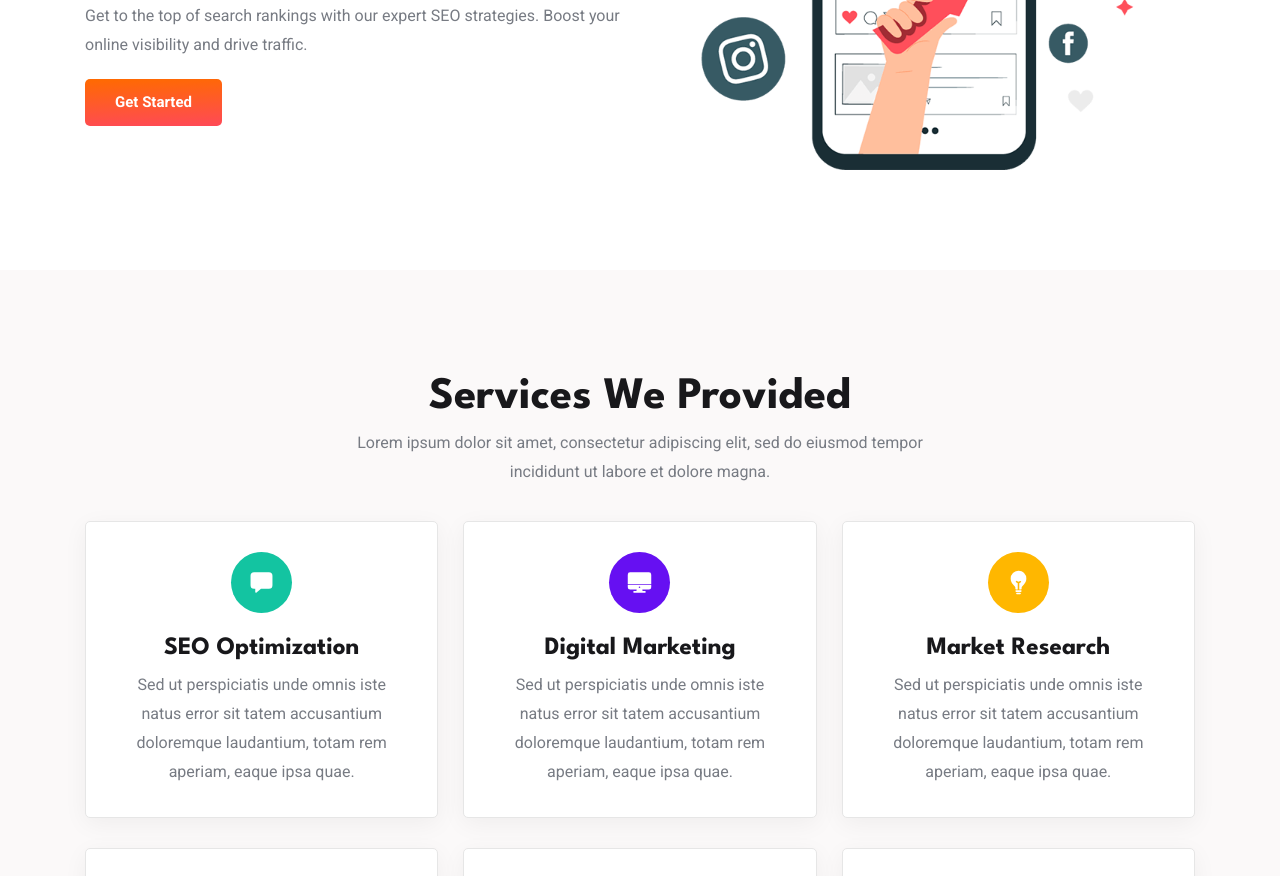
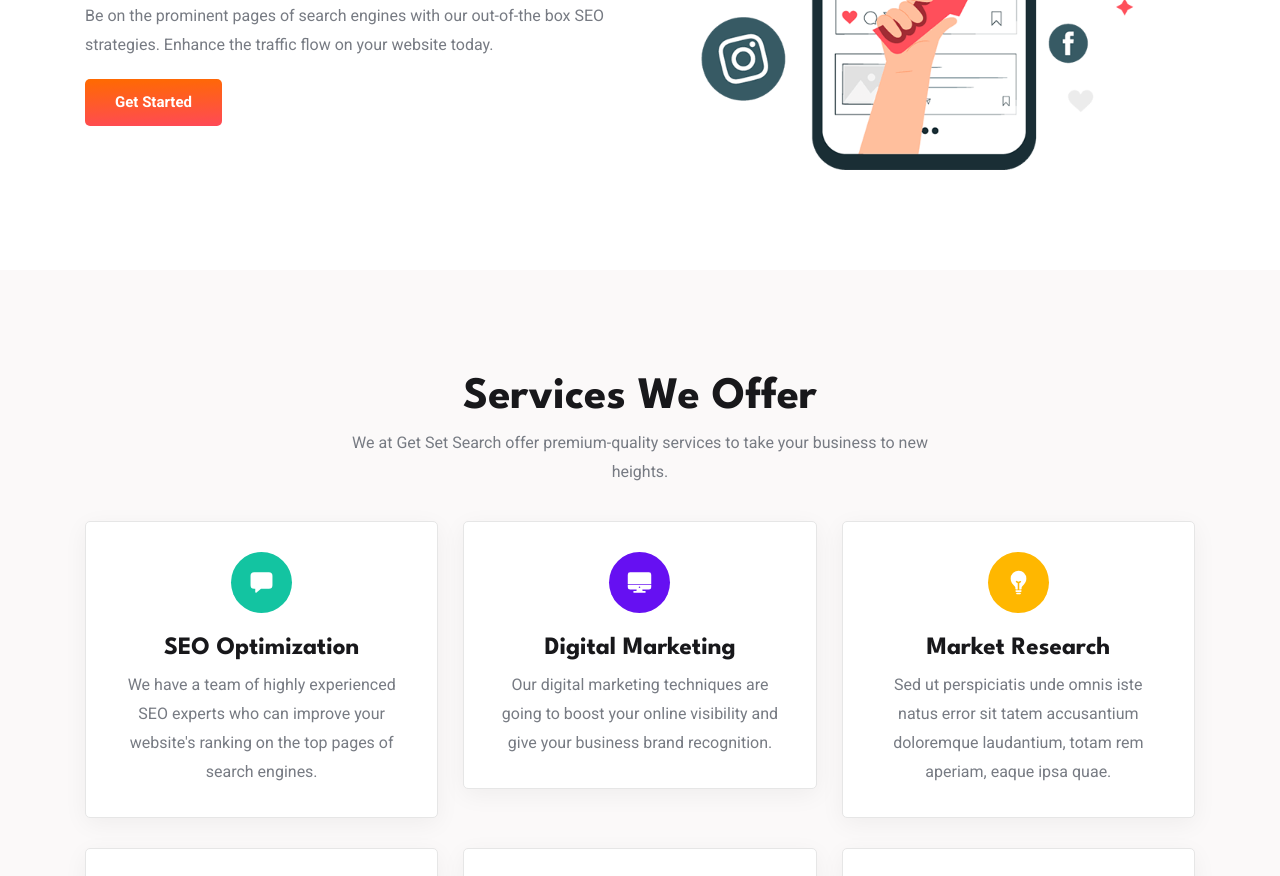
Before and after one commit to getsetsearch/getsetsearch.github.io, a plain HTML site: page index.html in a window 1280 px wide. Shown: the part 485-1361 px from the top of the page. Drawn offline with nearby package versions, Linux system fonts and the light colour scheme.

Commit message:
Update index.html

```diff
--- a/index.html
+++ b/index.html
@@ -135,11 +135,10 @@
 
             <p class="hero-subtitle"> Marketing Agency</p>
 
-            <h1 class="h1 hero-title">We are here to serve your marketing needs</h1>
+            <h1 class="h1 hero-title">We are here to Serve your Marketing Needs</h1>
 
             <p class="hero-text">
-              Get to the top of search rankings with our expert SEO strategies. Boost your online visibility and drive
-              traffic.
+              Be on the prominent pages of search engines with our out-of-the box SEO strategies. Enhance the traffic flow on your website today.
             </p>
 
             <a href="https://wa.me/+919036399950?text=Hi%20Team,%20I%20need%20know%20more%20about%20your%20SEO%20Services"
@@ -165,11 +164,10 @@
       <section class="section service" id="service" aria-label="service">
         <div class="container">
 
-          <h2 class="h2 section-title">Services We Provided</h2>
+          <h2 class="h2 section-title">Services We Offer</h2>
 
           <p class="section-text">
-            Lorem ipsum dolor sit amet, consectetur adipiscing elit, sed do eiusmod tempor incididunt ut labore et
-            dolore magna.
+            We at Get Set Search offer premium-quality services to take your business to new heights.
           </p>
 
           <ul class="grid-list">
@@ -186,9 +184,7 @@
                 </h3>
 
                 <p class="card-text">
-                  Sed ut perspiciatis unde omnis iste natus error sit tatem accusantium doloremque laudantium, totam rem
-                  aperiam, eaque
-                  ipsa quae.
+                  We have a team of highly experienced SEO experts who can improve your website's ranking on the top pages of search engines.
                 </p>
 
               </div>
@@ -206,9 +202,7 @@
                 </h3>
 
                 <p class="card-text">
-                  Sed ut perspiciatis unde omnis iste natus error sit tatem accusantium doloremque laudantium, totam rem
-                  aperiam, eaque
-                  ipsa quae.
+                  Our digital marketing techniques are going to boost your online visibility and give your business brand recognition.
                 </p>
 
               </div>
```
